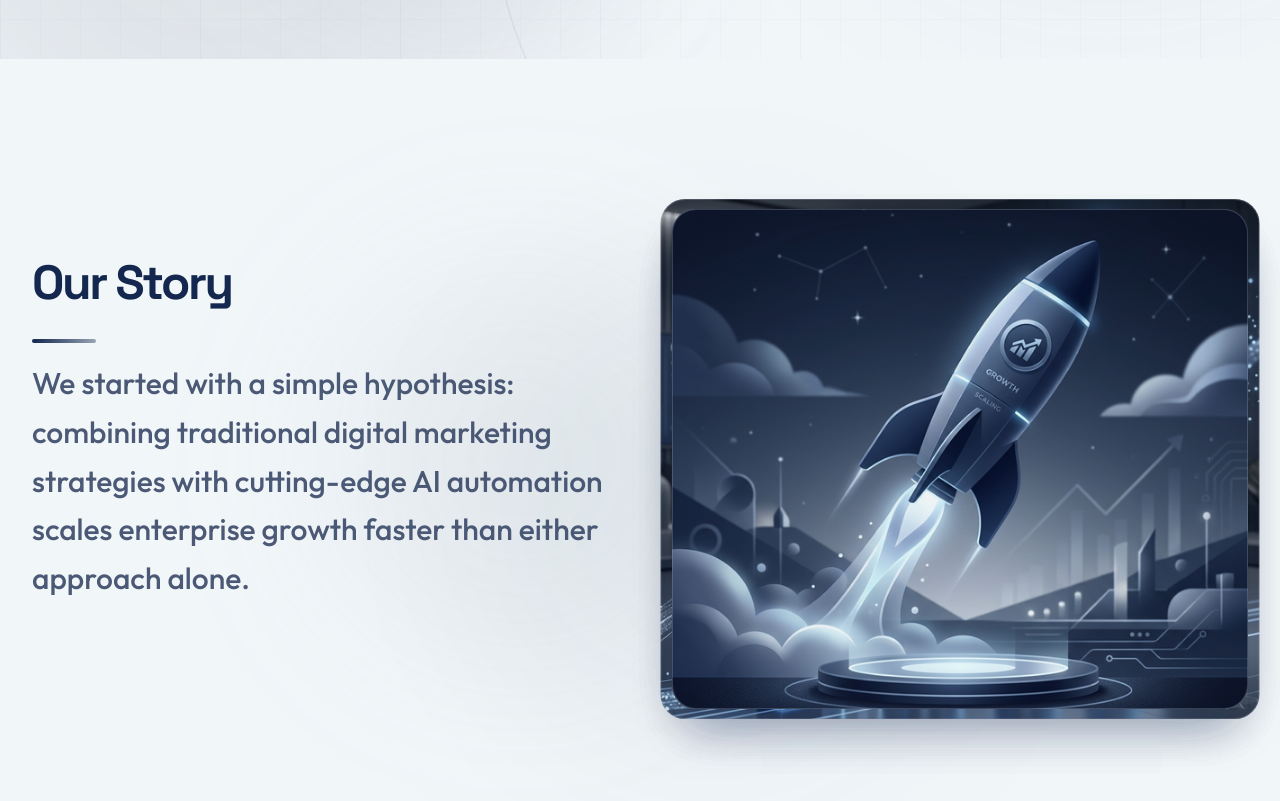
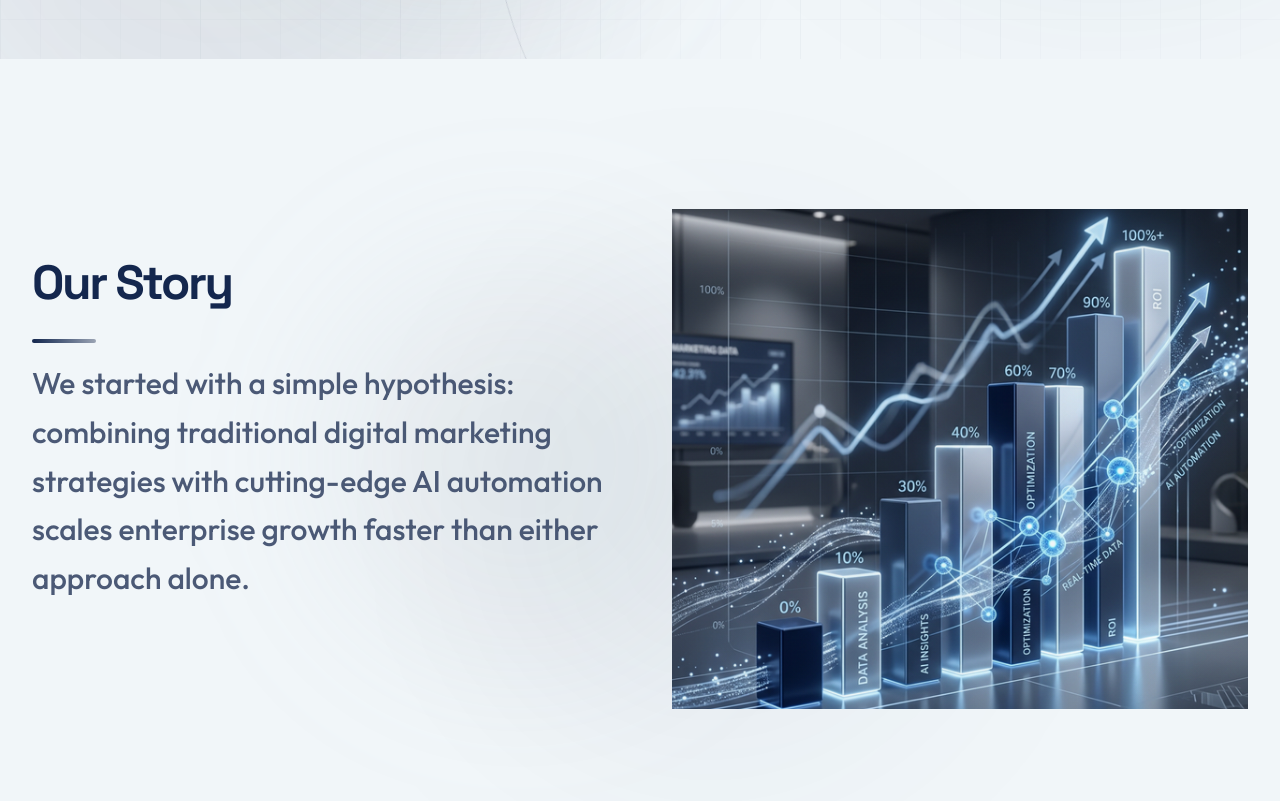
Before and after one commit to arif12islam/bykorp, a Next.js app: page / in a window 1280 px wide. Shown: the part 741-1542 px from the top of the page. Built offline with nearby package versions, Linux system fonts and the light colour scheme.

Commit message:
fix(story): simplify clip-path strings for reliable framer motion interpolation

```diff
--- a/src/components/sections/Story.tsx
+++ b/src/components/sections/Story.tsx
@@ -73,14 +73,14 @@ export function Story() {
     // Artistic Curtain Reveal (Clip Path Wipe) + Ken Burns Zoom
     // Image 1 sits at the back, slowly zooming
     const dImgScale1 = useTransform(scrollYProgress, [0, 0.4], [1, 1.1])
-    const dImgClip1 = useTransform(scrollYProgress, [0, 1], ["inset(0% 0% 0% 0% rounded 24px)", "inset(0% 0% 0% 0% rounded 24px)"])
+    const dImgClip1 = useTransform(scrollYProgress, [0, 1], ["inset(0% 0% 0% 0%)", "inset(0% 0% 0% 0%)"])
 
     // Image 2 wipes up from the bottom (inset bottom edge from 100% to 0%) over Image 1
     const dImgScale2 = useTransform(scrollYProgress, [0.25, 0.65], [1, 1.1])
     const dImgClip2 = useTransform(
         scrollYProgress,
         [0.25, 0.4],
-        ["inset(100% 0% 0% 0% rounded 24px)", "inset(0% 0% 0% 0% rounded 24px)"]
+        ["inset(100% 0% 0% 0%)", "inset(0% 0% 0% 0%)"]
     )
 
     // Image 3 wipes up from the bottom over Image 2
@@ -88,7 +88,7 @@ export function Story() {
     const dImgClip3 = useTransform(
         scrollYProgress,
         [0.6, 0.75],
-        ["inset(100% 0% 0% 0% rounded 24px)", "inset(0% 0% 0% 0% rounded 24px)"]
+        ["inset(100% 0% 0% 0%)", "inset(0% 0% 0% 0%)"]
     )
 
     const deskImgClips = [dImgClip1, dImgClip2, dImgClip3]
```
